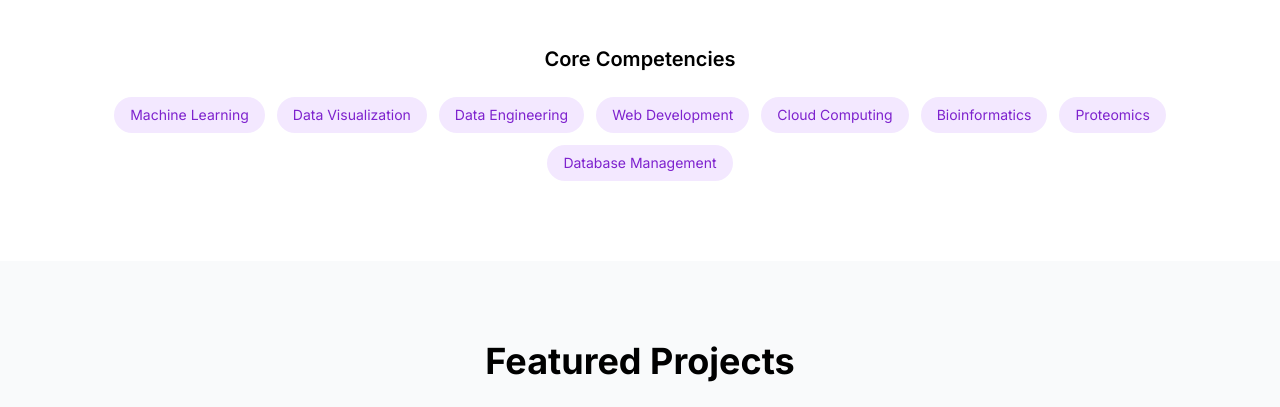
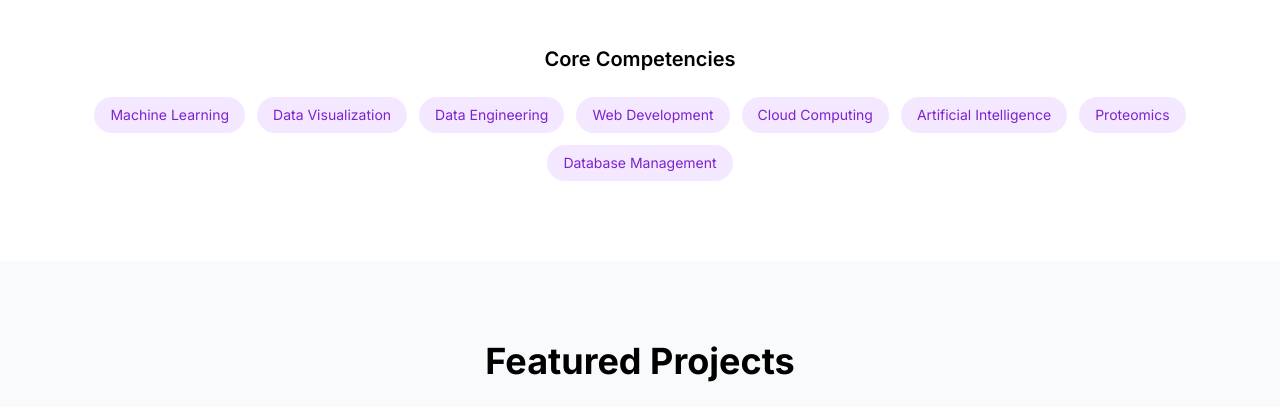
Before and after one commit to SouravSreelan/souravsreelan.github.io, a plain HTML site: page index.html in a window 1280 px wide. Shown: the part 1989-2396 px from the top of the page. Drawn offline with nearby package versions, Linux system fonts and the light colour scheme; no server answers.

Commit message:
Update index.html

```diff
--- a/index.html
+++ b/index.html
@@ -662,7 +662,7 @@
             >
             <span
               class="px-4 py-2 bg-purple-100 text-purple-700 rounded-full text-sm"
-              >Bioinformatics</span
+              >Artificial Intelligence</span
             >
             <span
               class="px-4 py-2 bg-purple-100 text-purple-700 rounded-full text-sm"
```
